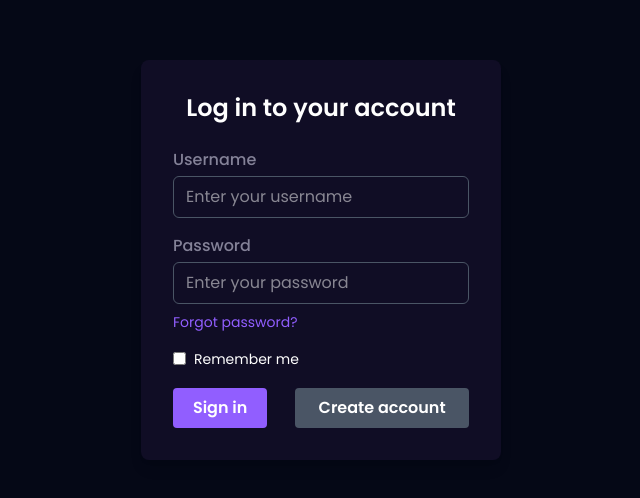
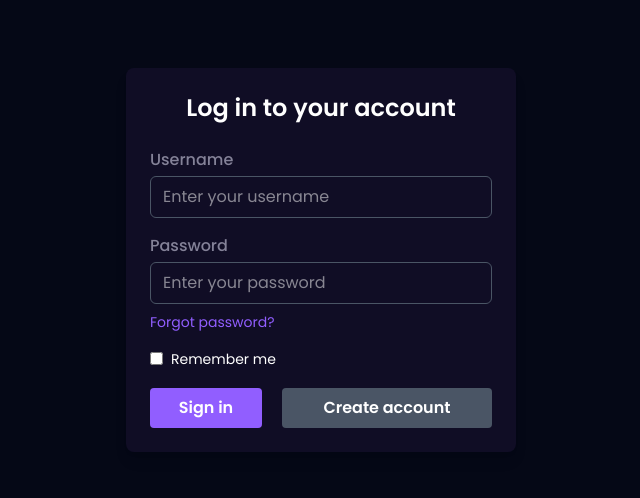
Before and after one commit to ben781105/startfront, a React (Vite) app: page /signin in a window 1280 px wide. Shown: the part 124-622 px from the top of the page, without its empty margins (319-959 px from the left). Built offline with nearby package versions, Linux system fonts and the light colour scheme; no server answers.

Commit message:
some padding issues fixed

```diff
--- a/src/components/login.jsx
+++ b/src/components/login.jsx
@@ -31,10 +31,10 @@ const LoginForm = () => {
   };
 
   return (
-    <section className="min-h-screen flex flex-col gap-12 pb-8 px-4 items-center justify-center bg-[#050816]">
+    <section className="min-h-screen flex flex-col gap-12 pb-8 px-4 items-center justify-center bg-[#050816] w-full overflow-x-hidden">
       <form
         onSubmit={handleSubmit(onSubmit)}
-        className="bg-[#100d25] rounded-lg shadow-lg p-8 w-90 text-[#ffffff] flex flex-col"
+        className="bg-[#100d25] rounded-lg shadow-lg p-6 max-w-md sm:max-w-lg text-[#ffffff] flex flex-col"
       >
         <h2 className="text-2xl text-[#ffffff] font-semibold text-center mb-6">
           Log in to your account
@@ -85,10 +85,10 @@ const LoginForm = () => {
           </label>
         </div>
 
-        <div className="flex justify-between gap-7">
+        <div className="flex justify-between gap-5">
           <button
             type="submit"
-            className="bg-[#915eff] hover:bg-[#848298] text-white font-semibold py-2 px-4 rounded w-[50%]"
+            className="bg-[#915eff] hover:bg-[#848298] text-white font-semibold py-2 px-4 rounded w-1/2"
           >
            Sign in
           </button>
--- a/src/components/register.jsx
+++ b/src/components/register.jsx
@@ -56,7 +56,7 @@ const RegisterForm = () => {
     <section className="min-h-screen flex flex-col gap-12 items-center justify-center bg-[#050816]">
       <form
         onSubmit={handleSubmit(onSubmit)}
-        className=" text-[#ffffff] bg-[#151030] rounded-lg shadow-lg p-8 w-[380px] flex flex-col"
+        className=" text-[#ffffff] bg-[#151030] rounded-lg shadow-lg p-8 max-w-md flex flex-col"
       >
         <h2 className="text-2xl text-[#ffffff] font-semibold text-center mb-6">
           Create your account
```
